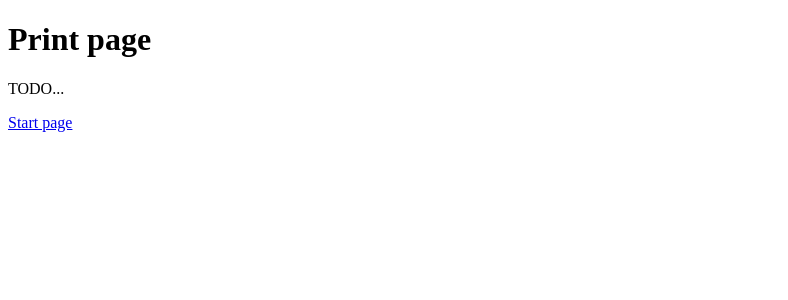
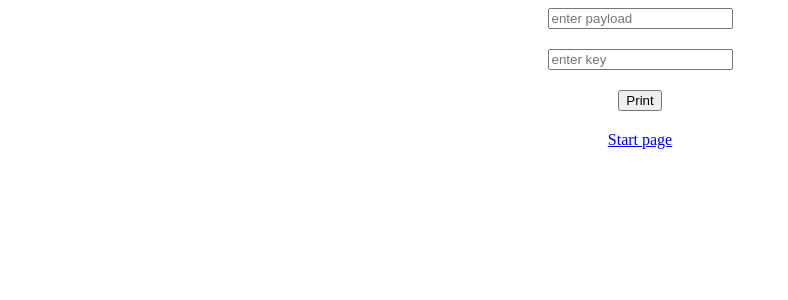
Before and after one commit to vlivanov1232/qrcryptoprinter, a SvelteKit app: page /print in a window 1280 px wide. Shown: the top 300 px of the page, without its empty margins (0-788 px from the left). Built offline with nearby package versions, Linux system fonts and the light colour scheme.

Commit message:
Added qrcode creating logic. Added qrcode reader logic.

```diff
--- a/src/routes/print/+page.svelte
+++ b/src/routes/print/+page.svelte
@@ -1,7 +1,36 @@
 <script lang="ts">
-    import { base } from '$app/paths';
+    import {base} from '$app/paths';
+    import {AES} from 'crypto-es/lib/aes';
+    import QrCode from "./QrCode.svelte";
+
+    let key: string;
+    let payload: string;
+    let encrypted_payload: string;
+
+    function print_payload() {
+        encrypted_payload = AES.encrypt(payload, key).toString();
+        console.log(encrypted_payload);
+    }
+
+
 </script>
 
-<h1>Print page</h1>
-<p>TODO...</p>
-<a href="{base}/">Start page</a>
+<style>
+    main {
+        display: flex;
+        flex-direction: column;
+        align-items: center;
+        justify-content: center;
+        gap: 20px;
+    }
+</style>
+
+<main>
+    <input type="text" bind:value={payload} placeholder="enter payload">
+    <input type="password" bind:value={key} placeholder="enter key"/>
+    <button on:click={print_payload}>Print</button>
+    {#if encrypted_payload}
+        <QrCode value={encrypted_payload}/>
+    {/if}
+    <a href="{base}/">Start page</a>
+</main>
--- /dev/null
+++ b/src/routes/print/QrCode.svelte
@@ -0,0 +1,26 @@
+<script>
+    import QRCode from 'qrcode';
+    import {onMount} from "svelte";
+
+    let canvas;
+
+    export let value = '';
+    export let width = '200';
+    export let errorCorrectionLevel = 'M';
+
+
+    const options = {
+        errorCorrectionLevel,
+        width,
+
+    };
+
+    onMount(() => {
+        QRCode.toCanvas(canvas, value, options, function (error) {
+            if (error) console.error(error);
+        })
+    });
+
+</script>
+
+<canvas bind:this={canvas}></canvas>
--- a/src/routes/read/+page.svelte
+++ b/src/routes/read/+page.svelte
@@ -1,7 +1,68 @@
 <script lang="ts">
-    import { base } from '$app/paths';
+    import {Html5Qrcode, type Html5QrcodeResult} from 'html5-qrcode'
+    import { onMount } from 'svelte'
+    import {base} from "$app/paths";
+
+    let scanning = false
+
+    let html5Qrcode: Html5Qrcode
+
+    onMount(init)
+
+    function init() {
+        html5Qrcode = new Html5Qrcode('reader')
+    }
+
+    function start() {
+        html5Qrcode.start(
+            { facingMode: 'environment' },
+            {
+                fps: 10,
+                qrbox: { width: 250, height: 250 },
+            },
+            onScanSuccess,
+            onScanFailure
+        )
+        scanning = true
+    }
+
+    async function stop() {
+        await html5Qrcode.stop()
+        scanning = false
+    }
+
+    function onScanSuccess(decodedText: string, decodedResult: Html5QrcodeResult) {
+        alert(`Code matched = ${decodedText}`)
+        console.log(decodedResult)
+    }
+
+    function onScanFailure(error: string) {
+        console.warn(`Code scan error = ${error}`)
+    }
 </script>
 
-<h1>Read page</h1>
-<p>TODO...</p>
-<a href="{base}/">Start page</a>
+<style>
+    main {
+        display: flex;
+        flex-direction: column;
+        align-items: center;
+        justify-content: center;
+        gap: 20px;
+    }
+    reader {
+        width: 100%;
+        min-height: 500px;
+        background-color: black;
+    }
+</style>
+
+<main>
+    <reader id="reader"/>
+    {#if scanning}
+        <button on:click={stop}>stop</button>
+    {:else}
+        <button on:click={start}>start</button>
+    {/if}
+
+    <a href="{base}/">Start page</a>
+</main>
```
Also changed, not shown: package.json (+7 -1 lines), 1 other file (tests, documents, lock files or other folders).
